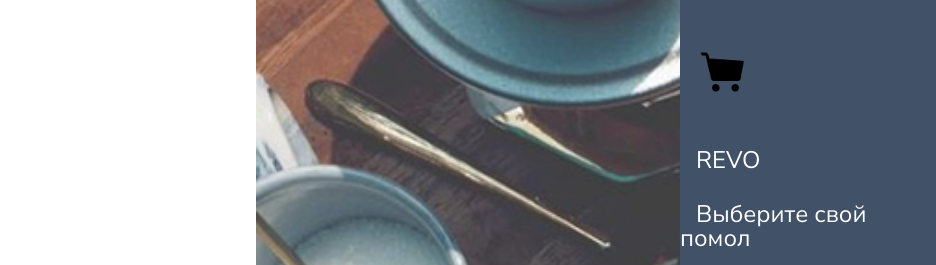
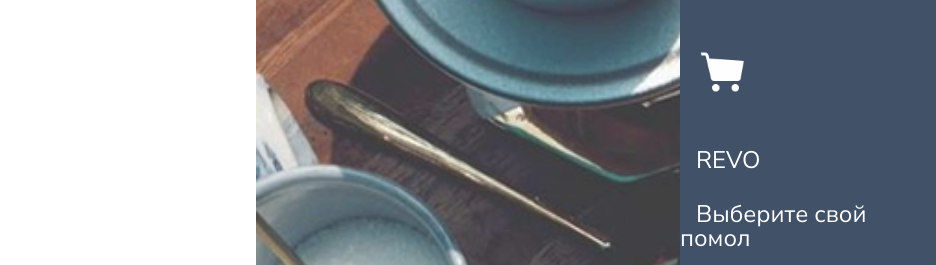
Before and after one commit to vladcheck/fullstack-dev-project-1, a website built with Vite: page index.html in a window 1280 px wide. Shown: the top 265 px of the page, 344-1280 px from the left. Built offline with nearby package versions, Linux system fonts and the light colour scheme.

Commit message:
feat: make cart icon white

```diff
--- a/index.html
+++ b/index.html
@@ -24,7 +24,7 @@
               <button class="cart-button button">
                 <img
                   class="button__icon"
-                  src="./assets/icons/icons8-shopping-cart-64-black.png"
+                  src="./assets/icons/shopping-cart-white-64.png"
                   alt="your cart"
                 />
               </button>
```
Also changed, not shown: assets/icons/shopping-cart-3.png (deleted), assets/icons/shopping-cart-black-64.png (renamed from assets/icons/icons8-shopping-cart-64-black.png), assets/icons/shopping-cart-white-64.png (renamed from assets/icons/icons8-shopping-cart-64-white.png).
